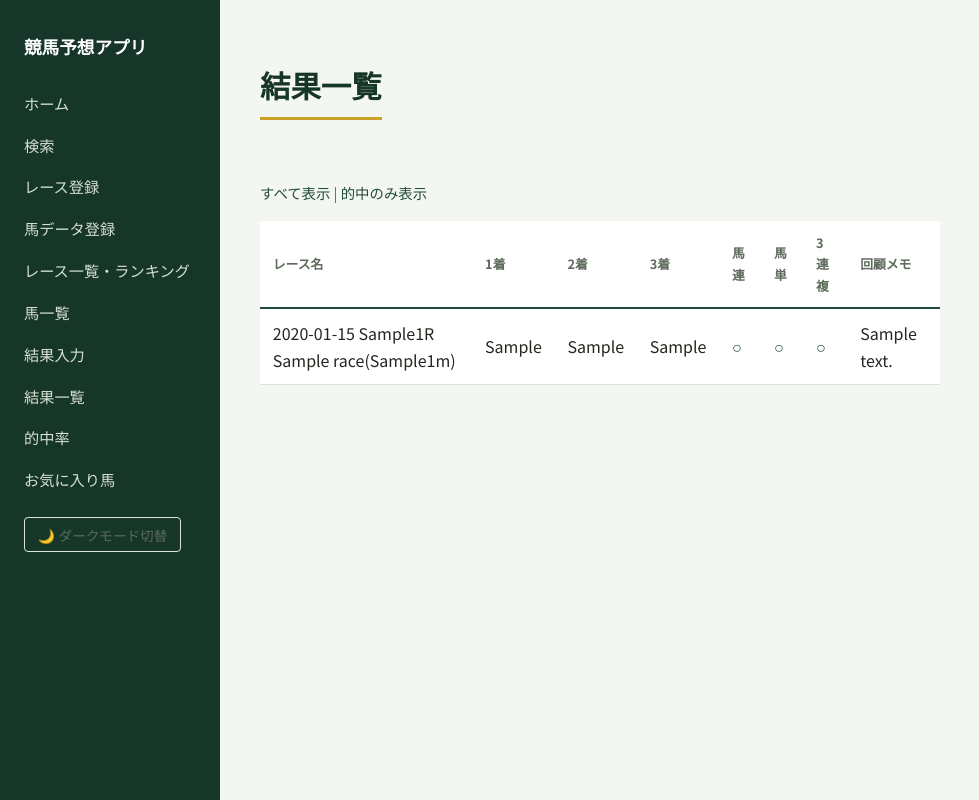
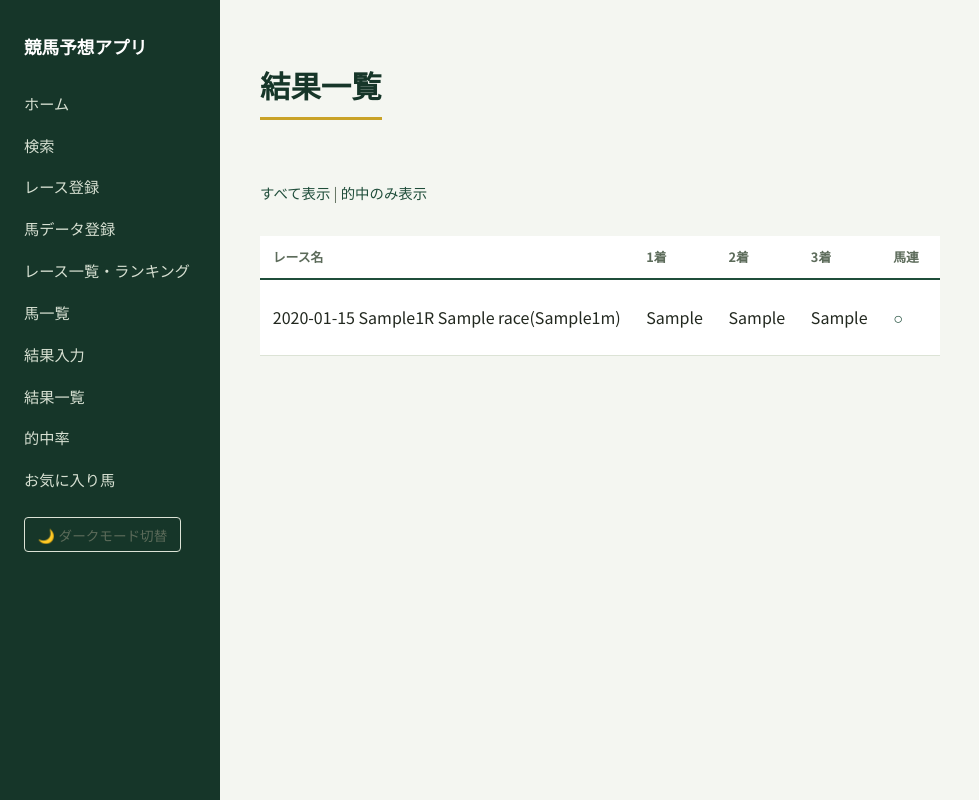
Before and after one commit to kiyosou/keiba-yosou-app, a FastAPI app: page /results/list in a window 1280 px wide. Shown: the whole page, without its empty margins (0-979 px from the left). Run offline with FastAPI, Linux system fonts and the light colour scheme; tables that the repository leaves empty hold one stand-in row (values such as "Sample post").

Commit message:
結果一覧などの表示改善

```diff
--- a/static/style.css
+++ b/static/style.css
@@ -341,3 +341,26 @@
   color: var(--gold);
   border-color: var(--gold);
 }
+
+table th {
+  white-space: nowrap;
+}
+
+.wide-table {
+  display: block;
+  overflow-x: auto;
+}
+
+.wide-table table {
+  width: auto;
+  min-width: 100%;
+}
+
+.wide-table td {
+  white-space: nowrap;
+}
+
+.wide-table td.wrap-cell {
+  white-space: normal;
+  max-width: 260px;
+}
--- a/templates/results_list.html
+++ b/templates/results_list.html
@@ -6,6 +6,7 @@
     <a href="/results/list?filter=all">すべて表示</a> |
     <a href="/results/list?filter=hit">的中のみ表示</a>
 </p>
+<div class="wide-table">
 <table>
     <tr><th>レース名</th><th>1着</th><th>2着</th><th>3着</th><th>馬連</th><th>馬単</th><th>3連複</th><th>回顧メモ</th></tr>
     {% for r in results %}
@@ -17,8 +18,9 @@
         <td class="{{ 'stat-hit' if r.hit_umaren else 'stat-miss' }}">{{ "○" if r.hit_umaren else "×" }}</td>
         <td class="{{ 'stat-hit' if r.hit_umatan else 'stat-miss' }}">{{ "○" if r.hit_umatan else "×" }}</td>
         <td class="{{ 'stat-hit' if r.hit_sanrenpuku else 'stat-miss' }}">{{ "○" if r.hit_sanrenpuku else "×" }}</td>
-        <td>{{ r.review_memo }}</td>
+        <td class="wrap-cell">{{ r.review_memo }}</td>
     </tr>
     {% endfor %}
 </table>
+</div>
 {% endblock %}
```
